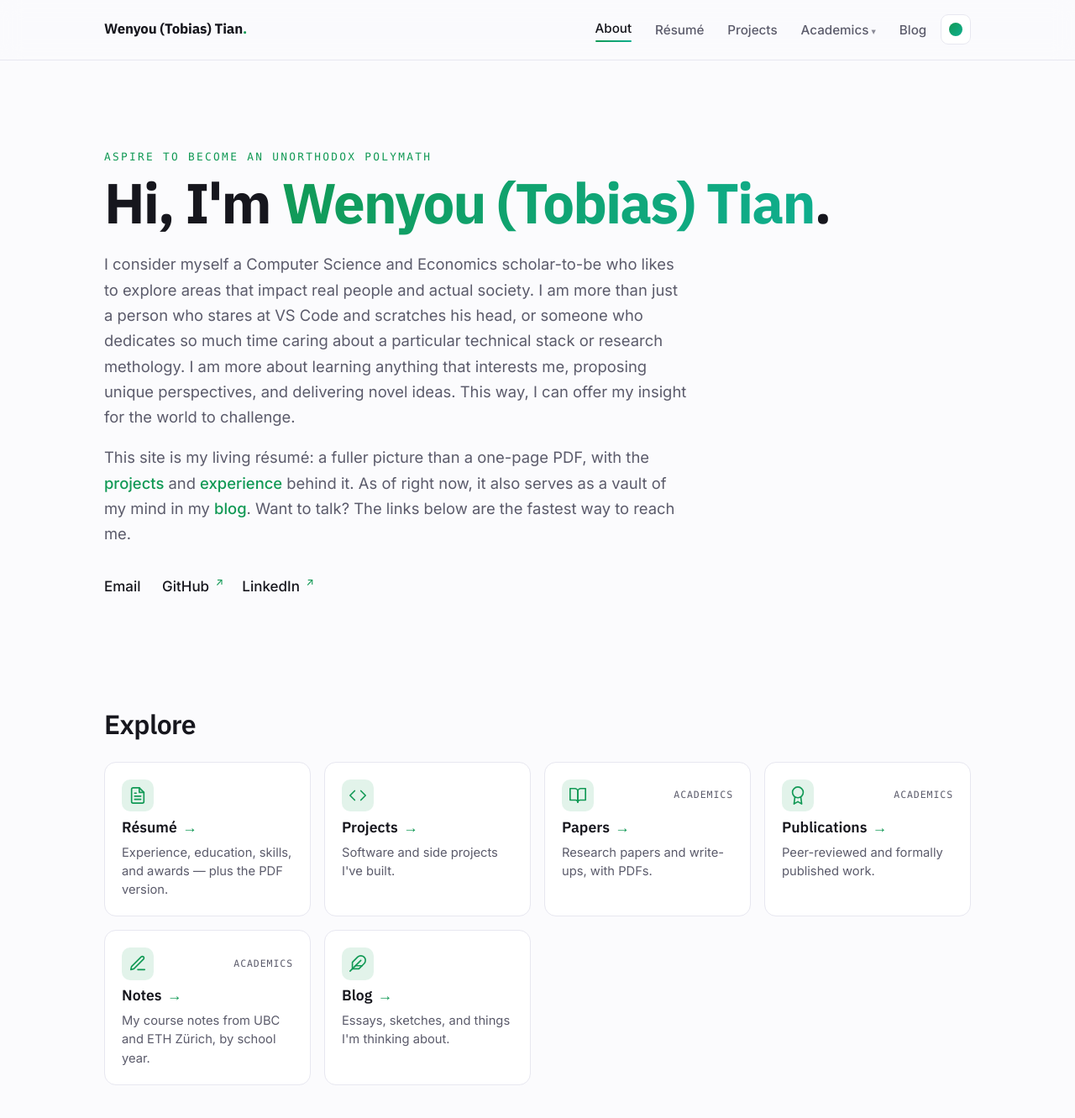
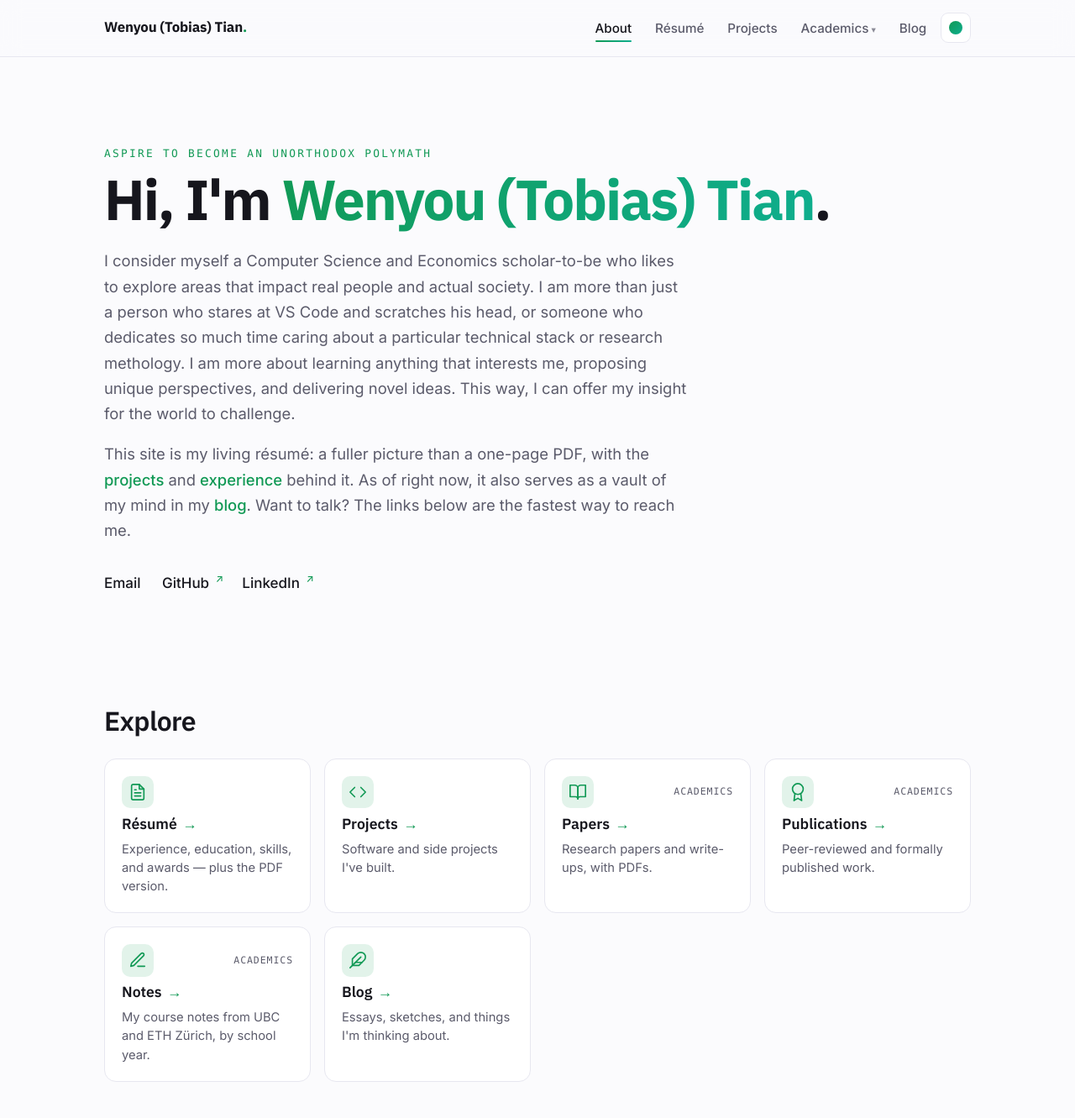
Before and after one commit to vansdardy/vansdardy.github.io, a Jekyll site: the page built from index.md, in a window 1280 px wide and 1400 px high. Shown: the top 1331 px of the window at 84% size. Built offline with Jekyll 4.4.1, drawn with Linux system fonts in a browser that asks for light colours.

Commit message:
Fix nav alignment: draw active underline absolutely
The block-level ::after underline forced a line break inside the inline
Academics link (wrapped in .nav__group), doubling its height and shifting it
out of line. Nav links are now block-level with an absolutely positioned
underline, so an active link is the same height as any other.

Co-Authored-By: Claude Opus 5.5 <noreply@anthropic.com>

```diff
--- a/assets/css/main.scss
+++ b/assets/css/main.scss
@@ -118,13 +118,18 @@ main { flex: 1 0 auto; }
 .nav__dot { color: var(--accent); }
 .nav__links { display: flex; flex-wrap: wrap; justify-content: flex-end; align-items: center; gap: .35rem; }
 .nav__link {
-  color: var(--muted); padding: .4rem .7rem; border-radius: 8px;
+  --nav-pad-x: .7rem;
+  display: block; position: relative;
+  color: var(--muted); padding: .4rem var(--nav-pad-x); border-radius: 8px;
   font-size: .95rem; font-weight: 500; text-decoration: none;
 }
 .nav__link:hover { color: var(--text); background: color-mix(in srgb, var(--accent) 10%, transparent); text-decoration: none; }
 .nav__link.is-active { color: var(--text); }
+/* The active underline is absolutely positioned so it never changes a link's
+   height. (A block-level ::after pushed grouped links like Academics out of line.) */
 .nav__link.is-active::after {
-  content: ""; display: block; height: 2px; margin-top: 2px; border-radius: 2px;
+  content: ""; position: absolute; left: var(--nav-pad-x); right: var(--nav-pad-x);
+  bottom: .15rem; height: 2px; border-radius: 2px;
   background: linear-gradient(90deg, var(--accent), var(--accent-2));
 }
 
@@ -381,5 +386,5 @@ main { flex: 1 0 auto; }
   .nav { flex-wrap: wrap; row-gap: .4rem; }
   .nav__links { justify-content: flex-start; }
   .nav__links { gap: .1rem; }
-  .nav__link { padding: .35rem .5rem; font-size: .9rem; }
+  .nav__link { --nav-pad-x: .5rem; padding-block: .35rem; font-size: .9rem; }
 }
```
